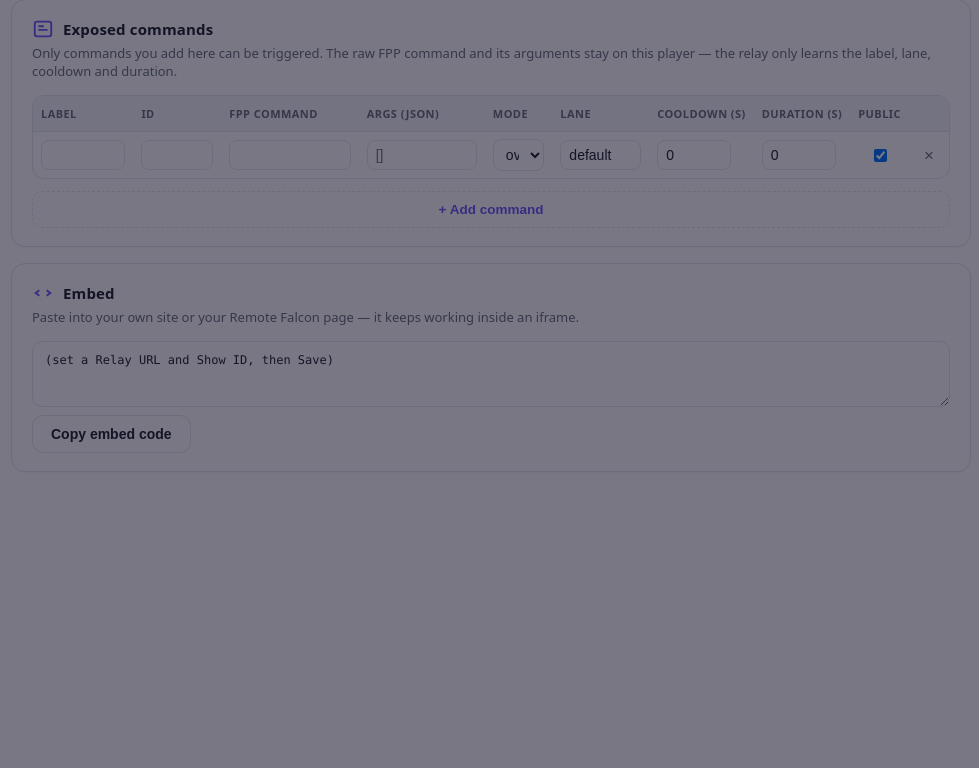
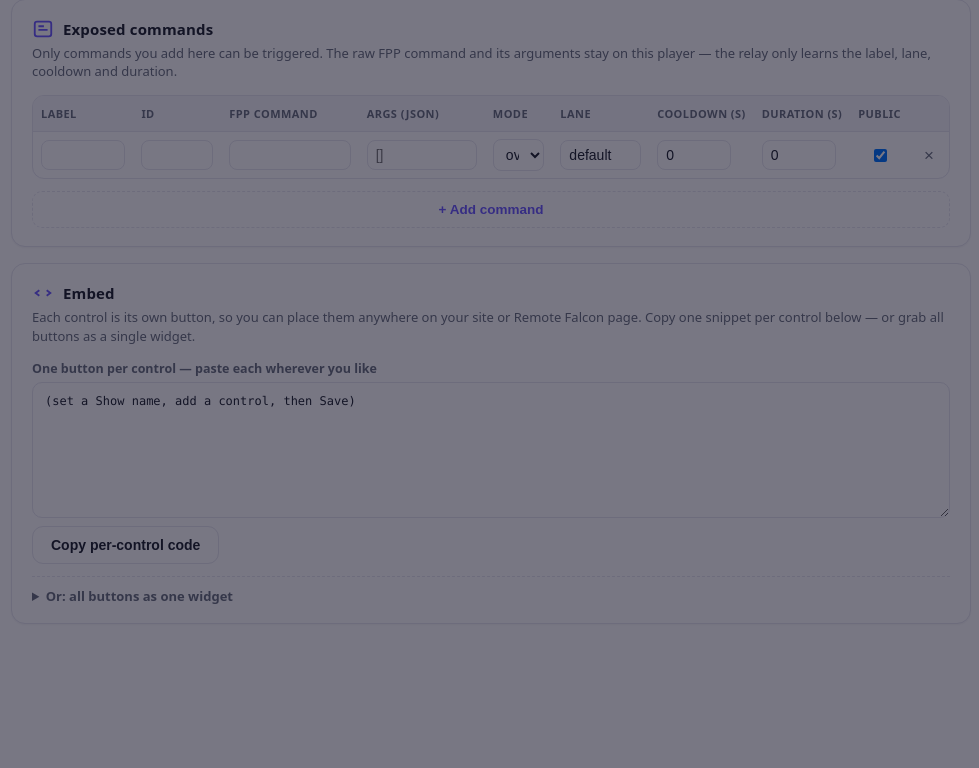
Before and after one commit to focusedonsound/fpp-CrowdPlay, a PHP site: page / in a window 1280 px wide. Shown: the part 809-1577 px from the top of the page, without its empty margins (149-1128 px from the left). Before the commit the page ends 1251 px from the top, so only its background shows below. Run offline with PHP 8.4, Linux system fonts and the light colour scheme.

Commit message:
Embed: one button per control (per-command iframes)
Settings Embed card now emits one iframe per public control (?cmd=<id>) so
each button can be placed independently on the host page, with an all-in-one
widget kept as a collapsible option. Snippets refresh live as controls are
edited; cmd id mirrors save.php's id-derivation so it matches the relay.

```diff
--- a/www/index.php
+++ b/www/index.php
@@ -232,9 +232,15 @@ $tourEnabled = ($ui['onboardingTourEnabled'] ?? true);
     <!-- Embed -->
     <section class="cp-card" id="cpCardEmbed">
       <h2><svg class="ci" viewBox="0 0 24 24" fill="none" stroke="currentColor" stroke-width="2"><path d="M8 9l-4 3 4 3M16 9l4 3-4 3"/></svg>Embed</h2>
-      <p class="cp-sub">Paste into your own site or your Remote Falcon page &mdash; it keeps working inside an iframe.</p>
-      <textarea class="cp-embed" id="cpEmbed" rows="3" readonly onclick="this.select()"></textarea>
-      <div><button type="button" class="cp-btn ghost cp-copy" onclick="cpCopyEmbed()">Copy embed code</button></div>
+      <p class="cp-sub">Each control is its own button, so you can place them anywhere on your site or Remote Falcon page. Copy one snippet per control below &mdash; or grab all buttons as a single widget.</p>
+      <label class="cp-lab">One button per control <span class="cp-muted">&mdash; paste each wherever you like</span></label>
+      <textarea class="cp-embed" id="cpEmbed" rows="8" readonly onclick="this.select()"></textarea>
+      <div><button type="button" class="cp-btn ghost cp-copy" onclick="cpCopyEmbed()">Copy per-control code</button></div>
+      <details class="cp-adv">
+        <summary>Or: all buttons as one widget</summary>
+        <textarea class="cp-embed" id="cpEmbedAll" rows="3" readonly onclick="this.select()" style="margin-top:8px"></textarea>
+        <div><button type="button" class="cp-btn ghost cp-copy" onclick="cpCopyEmbed('cpEmbedAll')">Copy single-widget code</button></div>
+      </details>
     </section>
 
     <div class="cp-actions">
@@ -320,16 +326,39 @@ function cpUseMyLocation(){
     ()=>msg('Could not get location', true), {enableHighAccuracy:true,timeout:10000});
 }
 
+function cpEmbedBase(){ return document.getElementById('relayUrl').value.trim().replace(/\/+$/,''); }
+// Mirror save.php's id derivation so the embed's cmd id matches what the relay
+// stores (id if given, else a slug of the label).
+function cpCmdId(c){
+  let id=(c.id||'').trim();
+  if(!id) id=(c.label||'').toLowerCase().replace(/[^a-z0-9]+/g,'-').replace(/^-+|-+$/g,'');
+  return id;
+}
+// One <iframe> per public-safe control, each firing just that command.
+function cpEmbedPerCommand(){
+  const relay=cpEmbedBase(), show=document.getElementById('showId').value.trim();
+  if(!relay || !show) return '(set a Show name, add a control, then Save)';
+  const rows=cpCollect().filter(c=>c.publicSafe && cpCmdId(c) && c.label);
+  if(!rows.length) return '(add at least one public control above, then Save)';
+  const showE=encodeURIComponent(show);
+  return rows.map(c=>{
+    const id=encodeURIComponent(cpCmdId(c));
+    return '<!-- '+c.label+' -->\n<iframe src="'+relay+'/widget?show='+showE+'&cmd='+id+'"\n        width="240" height="96" style="border:0" allow="geolocation"></iframe>';
+  }).join('\n\n');
+}
+// All controls stacked in one widget.
 function cpEmbedCode(){
-  const relay=document.getElementById('relayUrl').value.trim().replace(/\/+$/,'');
-  const show=encodeURIComponent(document.getElementById('showId').value.trim());
+  const relay=cpEmbedBase(), show=encodeURIComponent(document.getElementById('showId').value.trim());
   return (relay && show)
     ? '<iframe src="'+relay+'/widget?show='+show+'"\n        width="320" height="420" style="border:0"\n        allow="geolocation"></iframe>'
-    : '(set a Relay URL and Show ID, then Save)';
+    : '(set a Show name and Save)';
 }
-function cpUpdateEmbed(){ document.getElementById('cpEmbed').value = cpEmbedCode(); }
-function cpCopyEmbed(){
-  const t=document.getElementById('cpEmbed'); t.select();
+function cpUpdateEmbed(){
+  document.getElementById('cpEmbed').value = cpEmbedPerCommand();
+  const a=document.getElementById('cpEmbedAll'); if(a) a.value = cpEmbedCode();
+}
+function cpCopyEmbed(which){
+  const t=document.getElementById(which||'cpEmbed'); t.select();
   navigator.clipboard ? navigator.clipboard.writeText(t.value).then(()=>msg('Embed code copied ✓')) : document.execCommand('copy');
 }
 function cpRefreshStatus(){
@@ -353,6 +382,9 @@ cpLoadFppCommands();
 cpUpdateEmbed();
 document.getElementById('relayUrl').addEventListener('input', ()=>{ cpUpdateEmbed(); cpRefreshStatus(); });
 document.getElementById('showId').addEventListener('input', ()=>{ cpUpdateEmbed(); cpRefreshStatus(); });
+// Keep the per-control embeds in sync as labels/ids/public toggles change.
+document.getElementById('cpCmdBody').addEventListener('input', cpUpdateEmbed);
+document.getElementById('cpCmdBody').addEventListener('change', cpUpdateEmbed);
 
 // --- First-run guided walkthrough (spotlight + popup over this page) ---
 const CP_TOUR_STEPS = [
```
